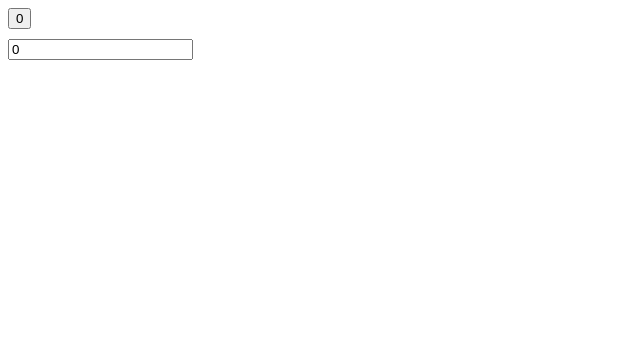
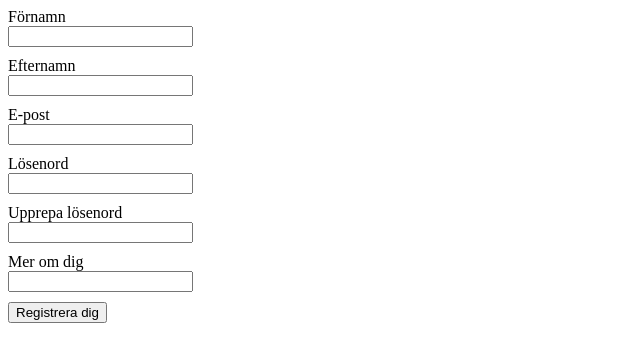
Before and after one commit to ironboy/intro-react-with-ts, a React (Vite) app: page / in a window 1280 px wide. Shown: the top 362 px of the page, without its empty margins (0-640 px from the left). Built offline with nearby package versions, Linux system fonts and the light colour scheme.

Commit message:
everything but optional working

```diff
--- a/src/App.tsx
+++ b/src/App.tsx
@@ -1,13 +1,7 @@
-import { useState } from 'react';
-import CounterForm from './CounterForm';
+import RegisterForm from "./RegisterForm";
 
 export default function App() {
-  const [counter, setCounter] = useState(0);
-
   return <>
-    <button onClick={() => setCounter(counter + 1)}>
-      {counter}
-    </button>
-    <CounterForm counter={counter} setCounter={setCounter} />
+    <RegisterForm />
   </>;
 }
--- a/src/CounterForm.tsx
+++ /dev/null
@@ -1,27 +0,0 @@
-// Declare the types of props you have
-// with an interface
-interface CounterFormProps {
-  counter: number,
-  // you can declare function types like this
-  // note: void = returns nothing
-  setCounter: (newValue: number) => void;
-}
-
-export default function CounterForm(props: CounterFormProps) {
-  const { counter, setCounter } = props;
-
-  // functions that are event handlers and not inlined
-  // requires to specify event type and target type like this:
-  function setCounterFromForm(event: React.ChangeEvent<HTMLInputElement>) {
-    setCounter(+event.currentTarget.value);
-  }
-
-  return <form>
-    <input
-      type="number"
-      value={counter}
-      // + before a string converts it to a number
-      onChange={setCounterFromForm}
-    />
-  </form>;
-}
--- /dev/null
+++ b/src/Input.tsx
@@ -0,0 +1,23 @@
+interface InputProps {
+  label: string;
+  name: string;
+  value: string;
+  type: string;
+  onChange: (event: React.ChangeEvent<HTMLInputElement>) => void;
+  // ?: optional property doesn't have to exist
+  optional?: boolean;
+}
+
+export default function Input(props: InputProps) {
+  const { label, name, value, type, onChange, optional } = props;
+  return <label>
+    {label}
+    <input
+      name={name}
+      value={value}
+      type={type}
+      onChange={onChange}
+      required={!optional}
+    />
+  </label>;
+}
--- /dev/null
+++ b/src/RegisterForm.tsx
@@ -0,0 +1,52 @@
+import { useState } from 'react';
+import Input from './Input';
+
+export default function RegisterForm() {
+
+  const [formData, setFormData] = useState({
+    firstName: '',
+    lastName: '',
+    email: '',
+    password: '',
+    repeatPassword: '',
+    moreAboutMe: ''
+  });
+
+  const { firstName, lastName, email,
+    password, repeatPassword, moreAboutMe } = formData;
+
+  function change(event: React.ChangeEvent<HTMLInputElement>) {
+    const { name, value } = event.currentTarget;
+    setFormData({ ...formData, [name]: value });
+  }
+
+  function submitForm(event: React.SubmitEvent<HTMLFormElement>) {
+    // prevent page reload
+    event.preventDefault();
+    if (password !== repeatPassword) {
+      alert('Lösenorden matchar inte!');
+      return;
+    }
+    // Copy formData and remove repeatPassword
+    // (undefined properties are not serialized to JSON)
+    let cleanData = { ...formData, repeatPassword: undefined };
+    // Send to backend
+    alert(JSON.stringify(cleanData, null, '  '));
+  }
+
+  return <form onSubmit={submitForm}>
+    <Input label="Förnamn" name="firstName"
+      type="text" value={firstName} onChange={change} />
+    <Input label="Efternamn" name="lastName"
+      type="text" value={lastName} onChange={change} />
+    <Input label="E-post" name="email"
+      type="email" value={email} onChange={change} />
+    <Input label="Lösenord" name="password"
+      type="password" value={password} onChange={change} />
+    <Input label="Upprepa lösenord" name="repeatPassword"
+      type="password" value={repeatPassword} onChange={change} />
+    <Input label="Mer om dig" name="moreAboutMe" onChange={change}
+      type="text" value={moreAboutMe} />
+    <button type="submit">Registrera dig</button>
+  </form>;
+}
--- a/src/index.css
+++ b/src/index.css
@@ -1,3 +1,8 @@
-input {
-  margin: 10px 0;
+label {
+  display: block;
+  margin-bottom: 10px;
+
+  input {
+    display: block
+  }
 }
```
Also changed, not shown: src/CounterFormVer1.tsx (deleted, +0 -22 lines).
